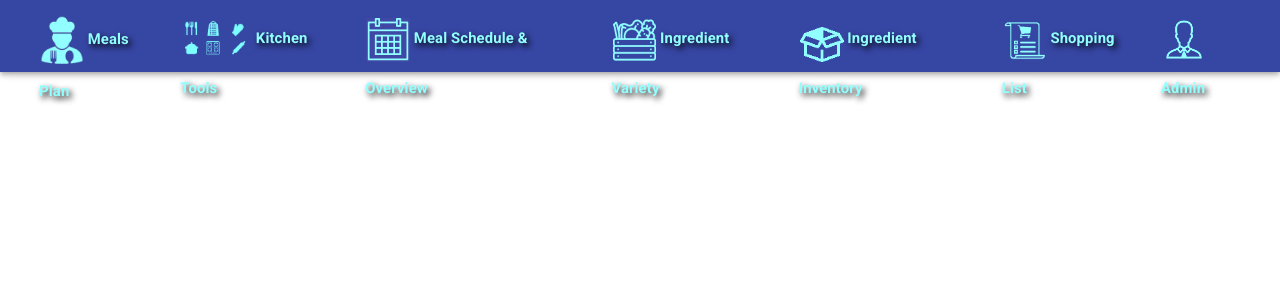
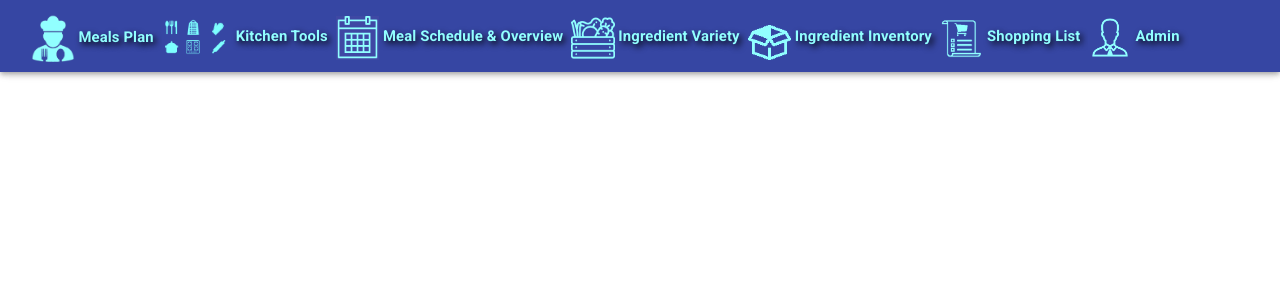
Before and after one commit to Eyal-Rubowitz/Burn-Logistics, a React (Create React App) app: page / in a window 1280 px wide. Shown: the top 300 px of the page. Built offline with nearby package versions, Linux system fonts and the light colour scheme; no server answers.

Commit message:
css modifications

```diff
--- a/src/AppStyle/style.scss
+++ b/src/AppStyle/style.scss
@@ -25,14 +25,12 @@ html {
     display: flex;
 
     .appLink {
-        position: relative !important;
-        padding: 0.1rem;
+        position: relative;
         left: 0.2vw;
-        top: 0.25vh !important;
-
+        top: 0.25vh;
         text-decoration: none;
         color: #91FFFF;
-        margin-left: 0.6vw;
+        margin-left: 0.6vmiv;
         height: 7.2vh;
         border: transparent 0.18vw  solid;
         text-shadow: 0.16rem 0.16rem 0.4rem black;
@@ -62,9 +60,9 @@ html {
         }
 
         .appTg {
-            line-height: 6.2vh;
+            line-height: 6.2vmin;
             margin: 0.1vw 0.1vw 0vw 0.1vw;
-            font-size: 1.16vw;
+            font-size: clamp(5px, 1.16vw, 18px);
             font-weight: bold;
 
             .imgs {
--- a/src/components/schedule-comp/scheduleComp.tsx
+++ b/src/components/schedule-comp/scheduleComp.tsx
@@ -121,13 +121,13 @@ class ScheduleTableComp extends Component {
         })
 
         return (
-            <Table id="scheduleTable">
-                <thead id="tableHead">
+            <Table id="mealInfoTable">
+                <thead id="infoTableHead">
                     <tr>
                         {mealDishesNameHeaders}
                     </tr>
                 </thead>
-                <tbody id="tableBody">
+                <tbody id="infoTableBody">
                     {mealDishesIngInfo}
                 </tbody>
             </Table>
--- a/src/components/schedule-comp/scheduleStyle.scss
+++ b/src/components/schedule-comp/scheduleStyle.scss
@@ -1,29 +1,9 @@
-#scheduleTable {
-    margin-top: 1.95vh !important;
-    border: solid 0.1vw black;
-    text-align: left;
-    width: auto;
-
-    #tableHead {
-        background-color: #3f51b5;
-        color: #00FFFF;
-
-        .dishNameInfoTh {
-            display: inline-block;
-            text-align: center;
-            width: 10.5vw !important;
-            max-width: auto;
-        }
-    }
-
-    #tableBody {
-        display: block;
-    }
-}
 #mealScheduleTable {
     border: solid 0.1rem black;
     text-align: left;
     white-space: nowrap;
+    // float: center;
+
 
     #head {
         background-color: #3f51b5;
@@ -80,6 +60,41 @@
 
 }
 
+#mealInfoTable {
+    margin-top: 1.95vh !important;
+    border: solid 0.1vw black;
+    text-align: left;
+    width: auto;
+    // table-layout:fixed;
+
+    #infoTableHead {
+        // display: flex;
+        background-color: #3f51b5;
+        color: #00FFFF;
+        width: auto;
+
+        .dishNameInfoTh {
+            font-size: 1.35em;
+            // font-weight: bolder;
+            float: center;
+            text-align: center;
+        }
+
+    }
+
+    #infoTableBody {
+        font-size: 1.1em;
+        // float: center;
+        // padding: 11rem;
+        // text-align: center;
+
+        // text-align: left;
+        // width: 10.5vw;
+
+    }
+}
+
+
 .name {
     line-height: 270% !important;
     text-align: center;
@@ -119,11 +134,11 @@
 .dishInfo {
     text-align: left;
     vertical-align: text-top;
-    width: 10.5vw !important;
 
     .dishIng {
-        margin: 0rem !important;
-        height: 2.5vh !important;
+        margin: 0rem;
+        padding: 0rem 1rem;
+        height: 2.5vh;
     }
 
     .evnInfo {
@@ -135,8 +150,6 @@
      }
 }
 
-
-
 .borderDays {
     border-top: solid 0.25vw black;
 }
```
